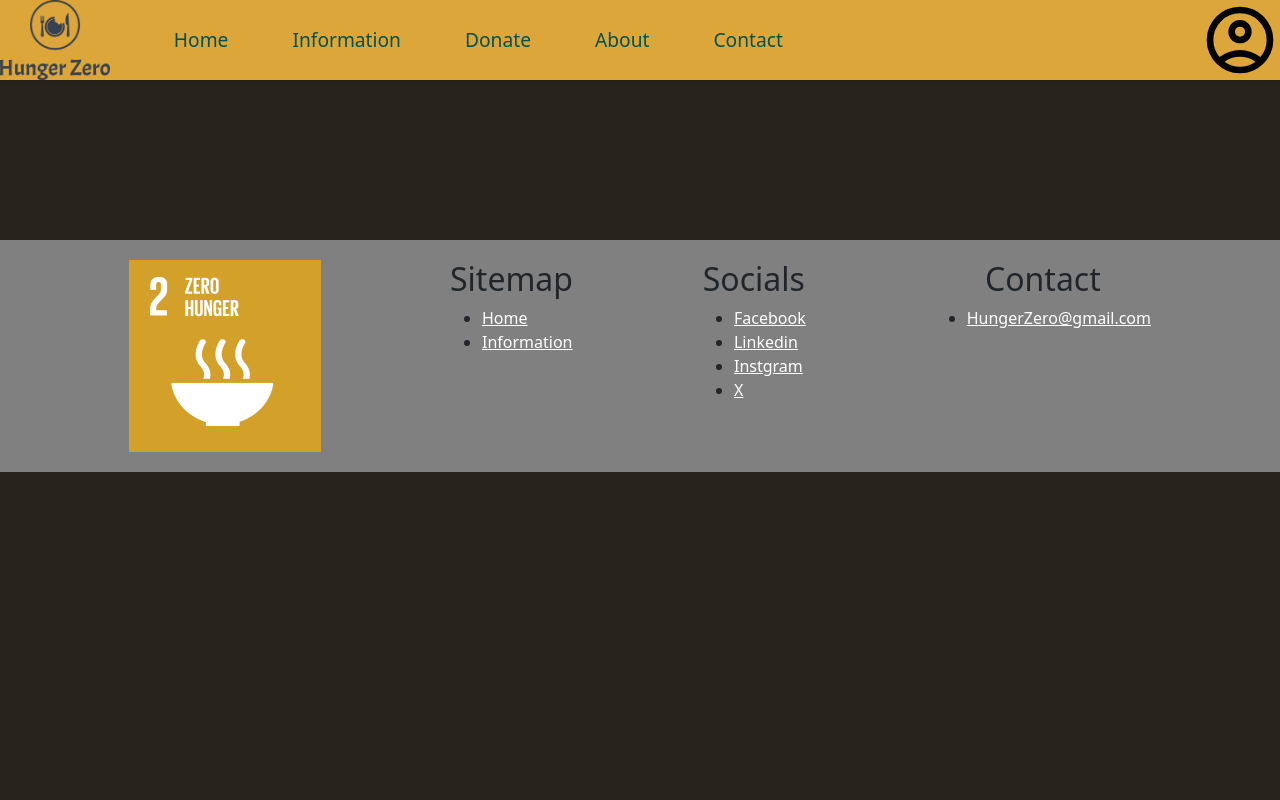
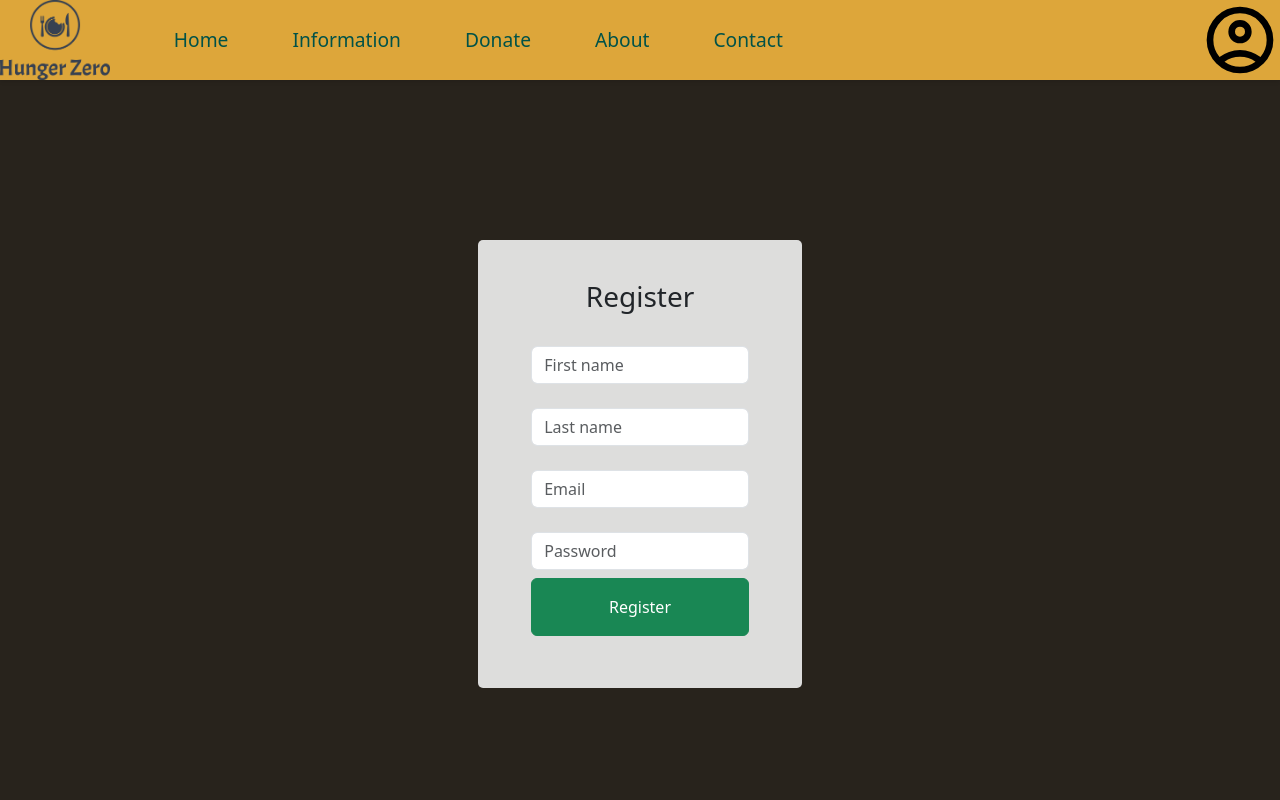
Before and after one commit to erikpersson0884/DAT257-Agile-software-project-management, a React (Vite) app in the folder Frontend/DAT257_Website/: page /register in a window 1280 px wide. Shown: the top 800 px of the page. Built offline with nearby package versions, Linux system fonts and the light colour scheme.

Commit message:
registerpage

```diff
--- a/Frontend/DAT257_Website/src/App.tsx
+++ b/Frontend/DAT257_Website/src/App.tsx
@@ -1,29 +1,25 @@
-import {
-    BrowserRouter,
-    Route,
-    Routes
-} from "react-router-dom";
-import './App.css';
-import 'bootstrap/dist/css/bootstrap.css';
+import { BrowserRouter, Route, Routes } from "react-router-dom";
+import "./App.css";
+import "bootstrap/dist/css/bootstrap.css";
 import DonationBox from "./Components/DonationBox/DonationBox";
 import InformationPage from "./Components/InformationPage/InformationPage";
 import Footer from "./Components/Footer/Footer.tsx";
 import Header from "./Components/Header/Header.tsx";
+import RegisterPage from "./Components/RegisterPage/RegisterPage.tsx";
 
 function App() {
-    return (
-      <BrowserRouter>
-          <Header/>
-          <Routes>
-            <Route path="/information" element={<InformationPage/>}></Route>
-            <Route path="/" element={<DonationBox/>}></Route>
+  return (
+    <BrowserRouter>
+      <Header />
+      <Routes>
+        <Route path="/information" element={<InformationPage />}></Route>
+        <Route path="/" element={<DonationBox />}></Route>
+        <Route path="/register" element={<RegisterPage />}></Route>
+      </Routes>
 
-          </Routes>
-
-          <Footer/>
-
-      </BrowserRouter>
-    )
+      <Footer />
+    </BrowserRouter>
+  );
 }
 
 export default App;
--- /dev/null
+++ b/Frontend/DAT257_Website/src/Components/RegisterPage/RegisterForm.css
@@ -0,0 +1,14 @@
+.registerFormContainer {
+    display: flex;
+    flex-direction: column;
+    align-content: center;
+    width: auto;
+}
+
+.registerFormBox {
+    width: min-content;
+    padding: 40px;
+    height: min-content;
+    border-radius: 5px;
+    background-color: rgba(224, 224, 224, 0.986);
+}
--- /dev/null
+++ b/Frontend/DAT257_Website/src/Components/RegisterPage/RegisterForm.tsx
@@ -0,0 +1,80 @@
+import { useState } from "react";
+import "./RegisterForm.css";
+
+function RegisterForm() {
+  const [email, setEmail] = useState("");
+  const [password, setPassword] = useState("");
+  const [firstName, setFirstName] = useState("");
+  const [lastName, setLastName] = useState("");
+
+  const handleRegister = (e: any) => {
+    e.preventDefault();
+    const registerData = {
+      email,
+      password,
+      firstName,
+      lastName,
+    };
+
+    console.log(registerData);
+    setEmail("");
+    setPassword("");
+    setFirstName("");
+    setLastName("");
+  };
+
+  return (
+    <>
+      <div className="">
+        <div className="registerFormBox">
+          <h3> Register </h3>
+          <form onSubmit={handleRegister}>
+            <label htmlFor="firstName" className="form-label"></label>
+            <input
+              type="text"
+              className="form-control"
+              placeholder="First name"
+              value={firstName}
+              onChange={(e) => setFirstName(e.target.value)}
+            ></input>
+
+            <label htmlFor="firstName" className="form-label"></label>
+            <input
+              type="text"
+              className="form-control"
+              placeholder="Last name"
+              value={lastName}
+              onChange={(e) => setLastName(e.target.value)}
+            ></input>
+
+            <label htmlFor="email" className="form-label"></label>
+            <input
+              type="text"
+              className="form-control"
+              placeholder="Email"
+              value={email}
+              onChange={(e) => setEmail(e.target.value)}
+            ></input>
+
+            <label htmlFor="password" className="form-label"></label>
+            <input
+              type="password"
+              className="form-control"
+              placeholder="Password"
+              value={password}
+              onChange={(e) => setPassword(e.target.value)}
+            ></input>
+
+            <div className="registerLoginWrapper">
+              <button type="submit" className="btn btn-success py-3 w-100 mt-2">
+                Register
+              </button>
+            </div>
+          </form>
+        </div>
+      </div>
+    </>
+  );
+}
+
+export default RegisterForm;
--- /dev/null
+++ b/Frontend/DAT257_Website/src/Components/RegisterPage/RegisterPage.css
@@ -0,0 +1,6 @@
+.registerFormContainer {
+    display: flex;
+    flex-direction: column;
+    justify-content: center;
+    align-items: center;
+}
--- /dev/null
+++ b/Frontend/DAT257_Website/src/Components/RegisterPage/RegisterPage.tsx
@@ -0,0 +1,14 @@
+import RegisterForm from "./RegisterForm";
+import "./RegisterPage.css";
+
+function RegisterPage() {
+  return (
+    <>
+      <div className="registerFormContainer">
+        <RegisterForm></RegisterForm>
+      </div>
+    </>
+  );
+}
+
+export default RegisterPage;
```
